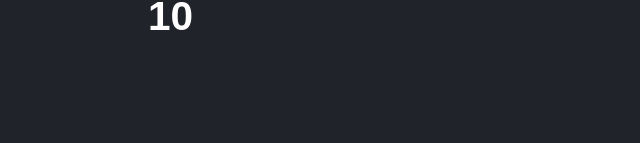
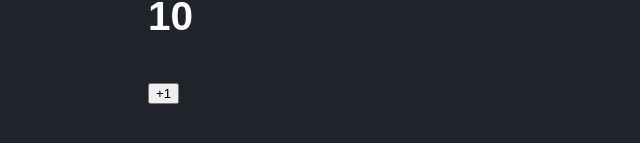
Before and after one commit to sebasGZA/counter-app, a React (Vite) app: page / in a window 1280 px wide. Shown: the part 289-432 px from the top of the page, without its empty margins (0-640 px from the left). Built offline with nearby package versions, Linux system fonts and the light colour scheme.

Commit message:
event onClick

```diff
--- a/src/CounterApp.jsx
+++ b/src/CounterApp.jsx
@@ -1,10 +1,16 @@
 import PropTypes from "prop-types";
 
 export const CounterApp = ({ value }) => {
+  const handleAdd = () => {
+    console.log("+1");
+    value++;
+  };
   return (
     <>
       <h1>CounterApp</h1>
       <h2>{value}</h2>
+
+      <button onClick={handleAdd}>+1</button>
     </>
   );
 };
```
